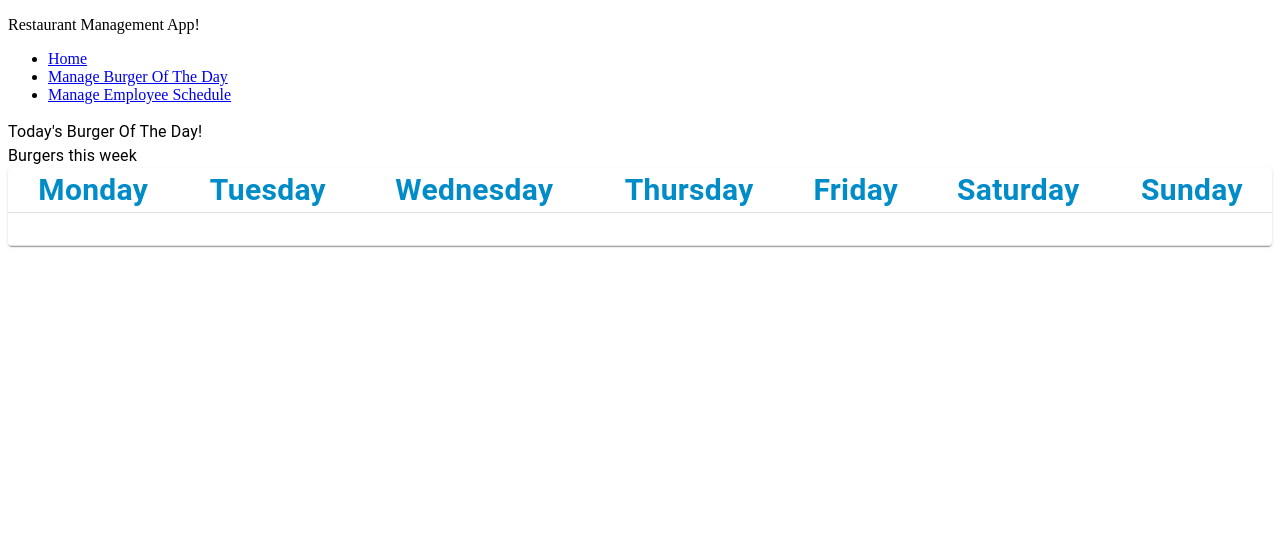
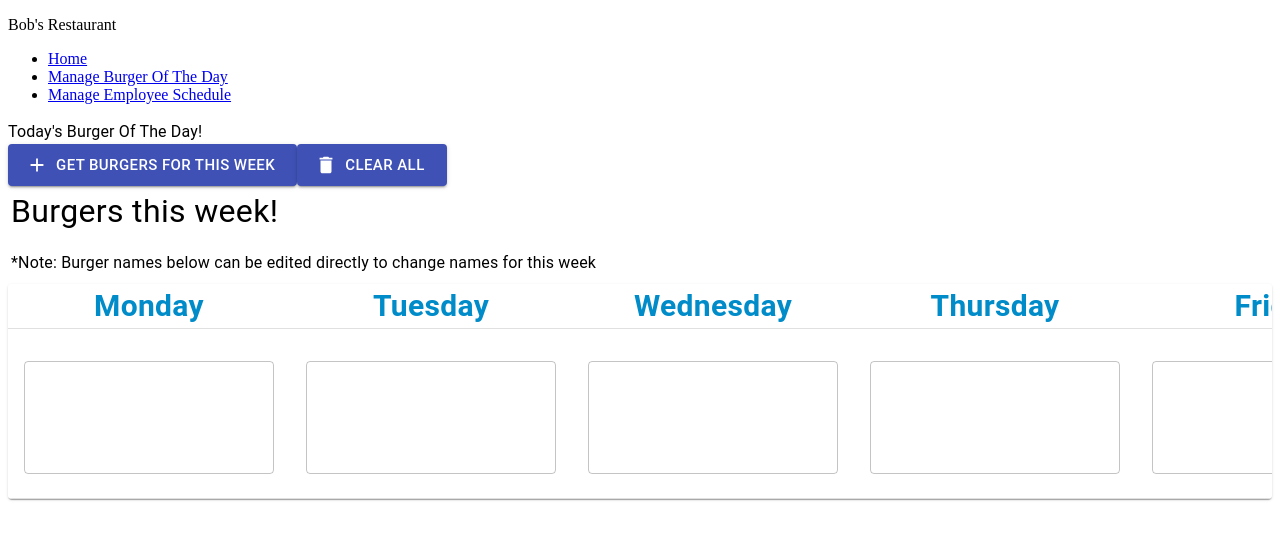
Before and after one commit to Sem8/burger-shop, a React (Create React App) app in the folder burgershop/: page /manageBurger in a window 1280 px wide. Shown: the top 540 px of the page. Built offline with nearby package versions, Linux system fonts and the light colour scheme; no server answers.

Commit message:
implemented all of the crud operations for burger of the week womewhat

```diff
--- a/burgershop/src/App.js
+++ b/burgershop/src/App.js
@@ -10,7 +10,7 @@ function App() {
   return (
     <>
       <div>
-        <p>Restaurant Management App!</p>
+        <p>Bob's Restaurant</p>
       </div>
 
       <nav>
--- a/burgershop/src/components/DisplayBurger.js
+++ b/burgershop/src/components/DisplayBurger.js
@@ -22,6 +22,10 @@ import {
   AppBar,
   Toolbar,
 } from "@material-ui/core";
+import EditIcon from "@material-ui/icons/Edit";
+import AddIcon from "@material-ui/icons/Add";
+import DeleteIcon from "@material-ui/icons/Delete";
+import SaveIcon from "@material-ui/icons/Save";
 import axios from "axios";
 
 import BurgerOfDay from "./BurgerOfDay";
@@ -53,103 +57,165 @@ const DisplayBurger = (props) => {
     saturday: "",
     sunday: "",
   };
-  const [burgerSchedule, setBurgerSchedule] = useState({});
+  const [burgerSchedule, setBurgerSchedule] = useState(weekSchedule);
   // const [burgerOfDay, setBurgerOfDay] = useState('');
 
+  let generateBurger = () => {
     if (props.burgerDataCopy.length) {
-    // setBurgerSchedule({
+      setBurgerSchedule((burgerSchedule) => ({
+        ...burgerSchedule,
+        monday:
+          props.burgerDataCopy[
+            Math.floor(Math.random() * props.burgerDataCopy.length)
+          ]["name"],
+        tuesday:
+          props.burgerDataCopy[
+            Math.floor(Math.random() * props.burgerDataCopy.length)
+          ]["name"],
+        wednesday:
+          props.burgerDataCopy[
+            Math.floor(Math.random() * props.burgerDataCopy.length)
+          ]["name"],
+        thursday:
+          props.burgerDataCopy[
+            Math.floor(Math.random() * props.burgerDataCopy.length)
+          ]["name"],
+        friday:
+          props.burgerDataCopy[
+            Math.floor(Math.random() * props.burgerDataCopy.length)
+          ]["name"],
+        saturday:
+          props.burgerDataCopy[
+            Math.floor(Math.random() * props.burgerDataCopy.length)
+          ]["name"],
+        sunday:
+          props.burgerDataCopy[
+            Math.floor(Math.random() * props.burgerDataCopy.length)
+          ]["name"],
+      }));
+
+      // weekSchedule = {
+      //   ...weekSchedule,
       //   monday:
       //     props.burgerDataCopy[
       //       Math.floor(Math.random() * props.burgerDataCopy.length)
       //     ]["name"],
+      // };
+
+      // weekSchedule = {
+      //   ...weekSchedule,
       //   tuesday:
       //     props.burgerDataCopy[
       //       Math.floor(Math.random() * props.burgerDataCopy.length)
       //     ]["name"],
+      // };
+      // weekSchedule = {
+      //   ...weekSchedule,
       //   wednesday:
       //     props.burgerDataCopy[
       //       Math.floor(Math.random() * props.burgerDataCopy.length)
       //     ]["name"],
+      // };
+      // weekSchedule = {
+      //   ...weekSchedule,
       //   thursday:
       //     props.burgerDataCopy[
       //       Math.floor(Math.random() * props.burgerDataCopy.length)
       //     ]["name"],
+      // };
+
+      // weekSchedule = {
+      //   ...weekSchedule,
       //   friday:
       //     props.burgerDataCopy[
       //       Math.floor(Math.random() * props.burgerDataCopy.length)
       //     ]["name"],
+      // };
+      // weekSchedule = {
+      //   ...weekSchedule,
       //   saturday:
       //     props.burgerDataCopy[
       //       Math.floor(Math.random() * props.burgerDataCopy.length)
       //     ]["name"],
+      // };
+      // weekSchedule = {
+      //   ...weekSchedule,
       //   sunday:
       //     props.burgerDataCopy[
       //       Math.floor(Math.random() * props.burgerDataCopy.length)
       //     ]["name"],
-    // });
-
-    weekSchedule = {
-      ...weekSchedule,
-      monday:
-        props.burgerDataCopy[
-          Math.floor(Math.random() * props.burgerDataCopy.length)
-        ]["name"],
+      // };
+    }
   };
 
-    weekSchedule = {
-      ...weekSchedule,
-      tuesday:
-        props.burgerDataCopy[
-          Math.floor(Math.random() * props.burgerDataCopy.length)
-        ]["name"],
-    };
-    weekSchedule = {
-      ...weekSchedule,
-      wednesday:
-        props.burgerDataCopy[
-          Math.floor(Math.random() * props.burgerDataCopy.length)
-        ]["name"],
-    };
-    weekSchedule = {
-      ...weekSchedule,
-      thursday:
-        props.burgerDataCopy[
-          Math.floor(Math.random() * props.burgerDataCopy.length)
-        ]["name"],
+  let todaysDate = new Date();
+  let allDays = [
+    "sunday",
+    "monday",
+    "tuesday",
+    "wednesday",
+    "thursday",
+    "friday",
+    "saturday",
+  ];
+  let todaysDay = allDays[todaysDate.getDay()];
+  let burgerOfDay = burgerSchedule[`${todaysDay}`];
+
+  const handleChange = (event) => {
+    event.persist();
+    setBurgerSchedule((burgerSchedule) => ({
+      ...burgerSchedule,
+      [event.target.name]: event.target.value,
+    }));
   };
 
-    weekSchedule = {
-      ...weekSchedule,
-      friday:
-        props.burgerDataCopy[
-          Math.floor(Math.random() * props.burgerDataCopy.length)
-        ]["name"],
+  const deleteBurger = (event) => {
+    event.persist();
+    setBurgerSchedule(weekSchedule);
   };
-    weekSchedule = {
-      ...weekSchedule,
-      saturday:
-        props.burgerDataCopy[
-          Math.floor(Math.random() * props.burgerDataCopy.length)
-        ]["name"],
+
+  const handleBurgerSubmit = (event) => {
+    event.persist();
+    setBurgerSchedule(burgerSchedule);
   };
-    weekSchedule = {
-      ...weekSchedule,
-      sunday:
-        props.burgerDataCopy[
-          Math.floor(Math.random() * props.burgerDataCopy.length)
-        ]["name"],
-    };
-  }
-
-  let todaysDate = new Date();
-  let allDays = ["sunday","monday","tuesday","wednesday","thursday","friday","saturday"];
-  let todaysDay = allDays[todaysDate.getDay()];
-  let burgerOfDay = weekSchedule[`${todaysDay}`];
 
   return (
     <>
       <BurgerOfDay burgerOfDay={burgerOfDay} />
-    <Typography>Burgers this week</Typography>
+      <Button
+        variant="contained"
+        color="primary"
+        size="large"
+        className={classes.button}
+        startIcon={<AddIcon />}
+        onClick={generateBurger}
+      >
+        Get Burgers for this week
+      </Button>
+      <Button
+        variant="contained"
+        color="primary"
+        size="large"
+        className={classes.button}
+        startIcon={<DeleteIcon />}
+        onClick={(e) => deleteBurger(e, "monday")}
+      >
+        Clear All
+      </Button>
+      <Typography
+        variant="body2"
+        gutterBottom
+        style={{ padding: "3px", fontSize: "32px" }}
+      >
+        Burgers this week!
+      </Typography>
+      <Typography
+        variant="body2"
+        gutterBottom
+        style={{ padding: "3px", fontSize: "16px" }}
+      >
+        *Note: Burger names below can be edited directly to change names for this week
+      </Typography>
       <TableContainer component={Paper}>
         <Table className={classes.table} aria-label="simple table">
           <TableHead>
@@ -180,38 +246,120 @@ const DisplayBurger = (props) => {
           <TableBody>
             <TableRow>
               <TableCell align="center">
-                <Typography>{weekSchedule.monday}</Typography>
+                <TextField
+                  id="outlined-input"
+                  name="monday"
+                  value={burgerSchedule.monday}
+                  type="text"
+                  variant="outlined"
+                  style={{ width: "250px" }}
+                  margin="normal"
+                  multiline={true}
+                  rows={4}
+                  rowsMax={4}
+                  onChange={handleChange}
+                />{" "}
               </TableCell>
 
               <TableCell align="center">
-                <Typography>{weekSchedule.tuesday}</Typography>
+                <TextField
+                  id="outlined-input"
+                  name="tuesday"
+                  value={burgerSchedule.tuesday}
+                  type="text"
+                  variant="outlined"
+                  style={{ width: "250px" }}
+                  margin="normal"
+                  multiline={true}
+                  rows={4}
+                  rowsMax={4}
+                  onChange={handleChange}
+                />{" "}
               </TableCell>
 
               <TableCell align="center">
-                <Typography>{weekSchedule.wednesday}</Typography>
+                <TextField
+                  id="outlined-input"
+                  name="wednesday"
+                  value={burgerSchedule.wednesday}
+                  type="text"
+                  variant="outlined"
+                  style={{ width: "250px" }}
+                  margin="normal"
+                  multiline={true}
+                  rows={4}
+                  rowsMax={4}
+                  onChange={handleChange}
+                />{" "}
               </TableCell>
 
               <TableCell align="center">
-                <Typography>{weekSchedule.thursday}</Typography>
+                <TextField
+                  id="outlined-input"
+                  name="thursday"
+                  value={burgerSchedule.thursday}
+                  type="text"
+                  variant="outlined"
+                  style={{ width: "250px" }}
+                  margin="normal"
+                  multiline={true}
+                  rows={4}
+                  rowsMax={4}
+                  onChange={handleChange}
+                />{" "}
               </TableCell>
 
               <TableCell align="center">
-                <Typography>{weekSchedule.friday}</Typography>
+                <TextField
+                  id="outlined-input"
+                  name="friday"
+                  value={burgerSchedule.friday}
+                  type="text"
+                  variant="outlined"
+                  style={{ width: "250px" }}
+                  margin="normal"
+                  multiline={true}
+                  rows={4}
+                  rowsMax={4}
+                  onChange={handleChange}
+                />{" "}
               </TableCell>
 
               <TableCell align="center">
-                <Typography>{weekSchedule.saturday}</Typography>
+                <TextField
+                  id="outlined-input"
+                  name="saturday"
+                  value={burgerSchedule.saturday}
+                  type="text"
+                  variant="outlined"
+                  style={{ width: "250px" }}
+                  margin="normal"
+                  multiline={true}
+                  rows={4}
+                  rowsMax={4}
+                  onChange={handleChange}
+                />{" "}
               </TableCell>
 
               <TableCell align="center">
-                <Typography>{weekSchedule.sunday}</Typography>
+                <TextField
+                  id="outlined-input"
+                  name="sunday"
+                  value={burgerSchedule.sunday}
+                  type="text"
+                  variant="outlined"
+                  style={{ width: "250px" }}
+                  margin="normal"
+                  multiline={true}
+                  rows={4}
+                  rowsMax={4}
+                  onChange={handleChange}
+                />{" "}
               </TableCell>
             </TableRow>
           </TableBody>
         </Table>
       </TableContainer>
-
-
     </>
   );
 };
--- a/burgershop/src/components/HomePage.js
+++ b/burgershop/src/components/HomePage.js
@@ -140,7 +140,7 @@ const HomePage = () => {
     <>
       <div>
         Welcome to the Dashboard!
-        <BurgerOfDay />
+        {/* <BurgerOfDay /> */}
       </div>
 
       <TableContainer component={Paper}>
```
Lines whose indentation alone changed are shown as unchanged.
